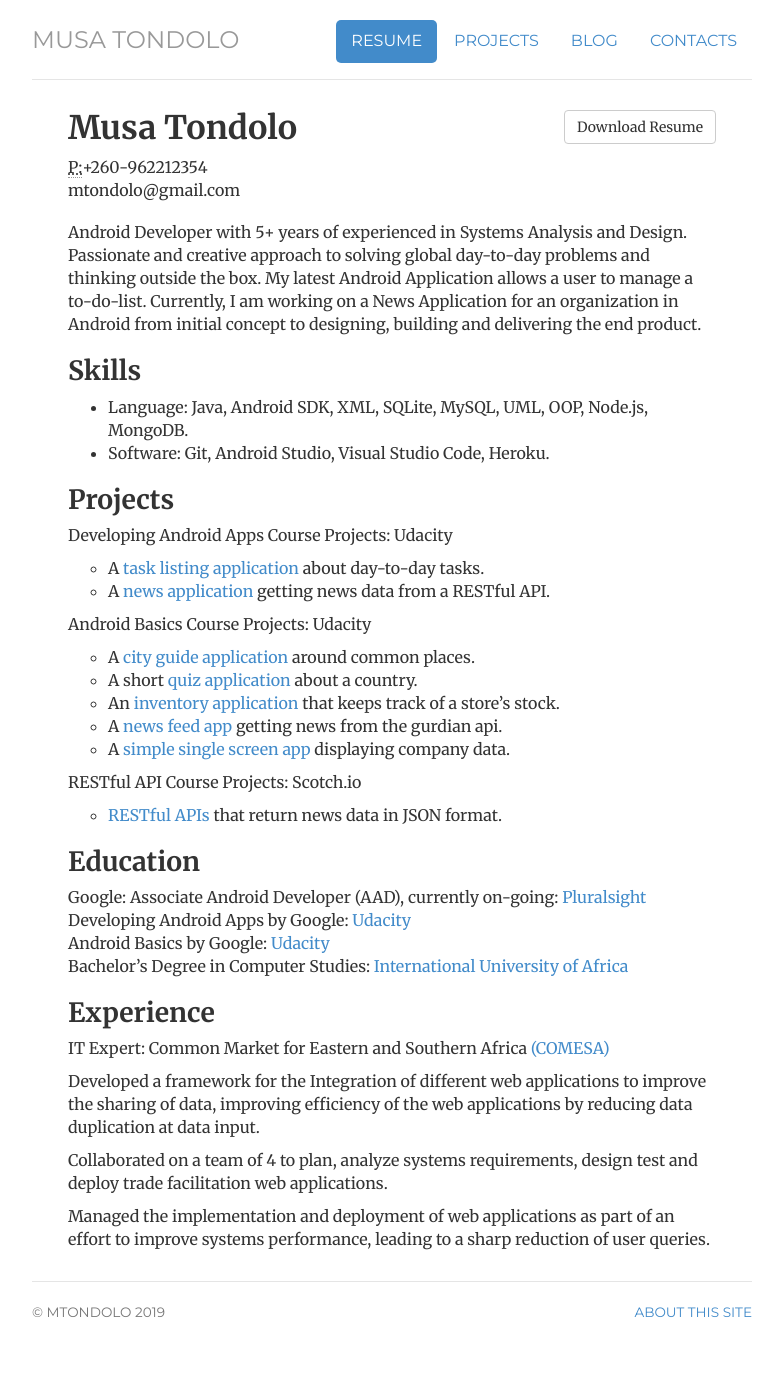
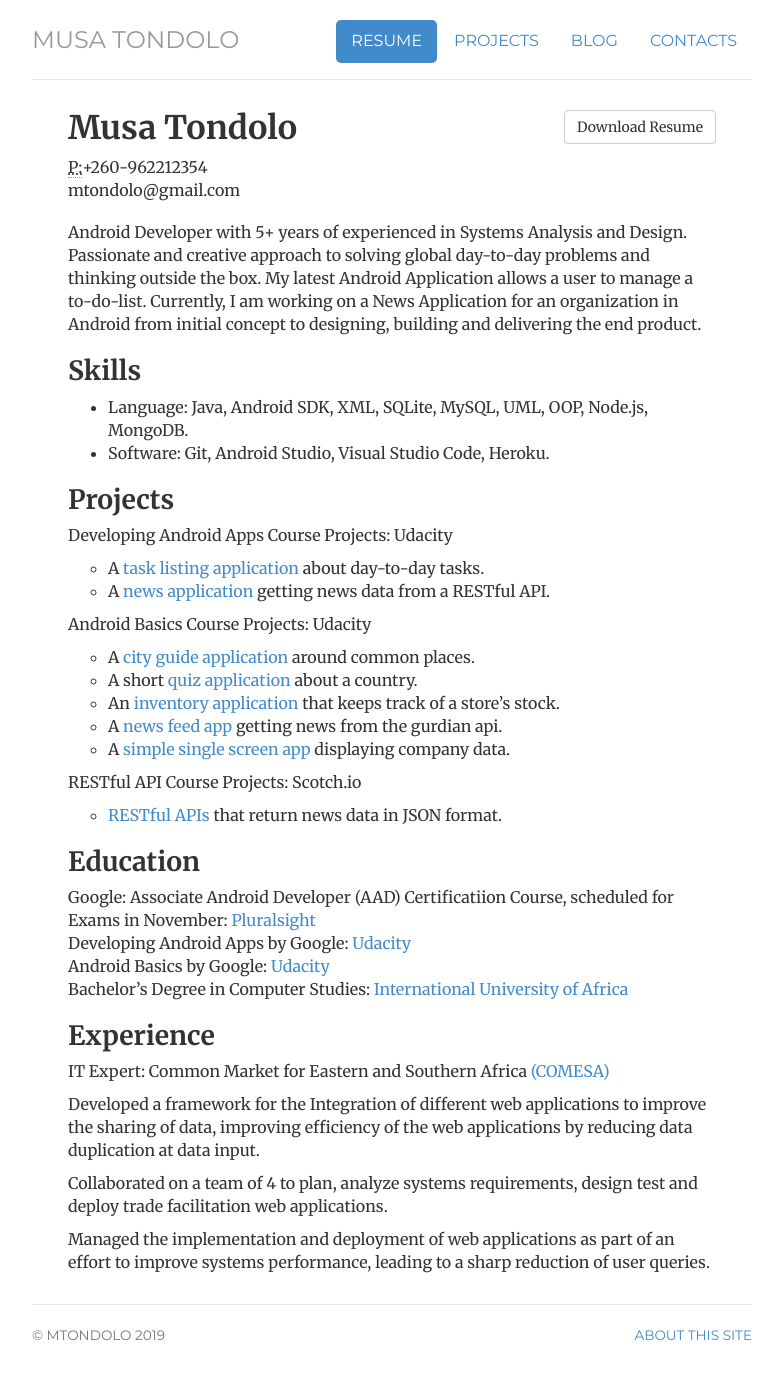
Before and after one commit to mtondolo/mtondolo.github.io, a Jekyll site: the page built from cv/index.html, in a window 1280 px wide. Shown: the whole page, without its empty margins (248-1031 px from the left). Built offline with Jekyll 4.4.1, drawn with Linux system fonts in a browser that asks for light colours; before the commit the page ends 1374 px from its top, so only the background shows below that.

Commit message:
Update index.html

```diff
--- a/cv/index.html
+++ b/cv/index.html
@@ -58,7 +58,7 @@ description: Current Resume for Musa Tondolo, an Android Developer supplimented
 				<h2>Education</h2>
 				        <p>
 	                                <ul class="list-unstyled">
-					<li>Google: Associate Android Developer (AAD), currently on-going: <a href="https://www.pluralsight.com/" title = "Pluralsight">Pluralsight</a></li>
+					<li>Google: Associate Android Developer (AAD) Certificatiion Course, scheduled for Exams in November: <a href="https://www.pluralsight.com/" title = "Pluralsight">Pluralsight</a></li>
 					<li>Developing Android Apps by Google: <a href="https://www.udacity.com/course/new-android-fundamentals--ud851" title = "Udacity">Udacity</a></li>
 					<li>Android Basics by Google: <a href="https://www.udacity.com/course/android-basics-nanodegree-by-google--nd803" title = "Udacity"> Udacity</a></li>
 					<li>Bachelor’s Degree in Computer Studies: <a href="https://en.iua.edu.sd/" title = "International University of Africa">International University of Africa</a></li>
```
